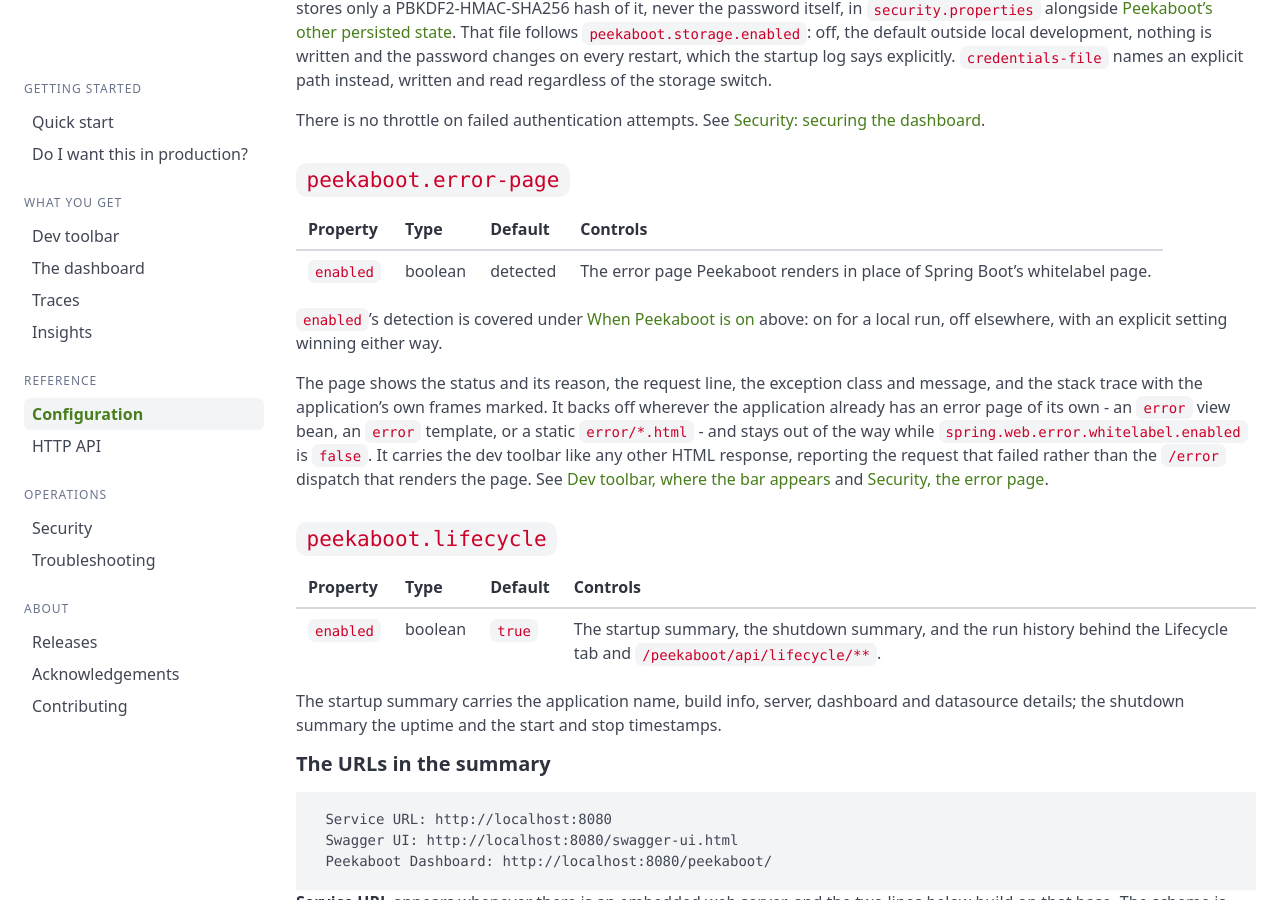
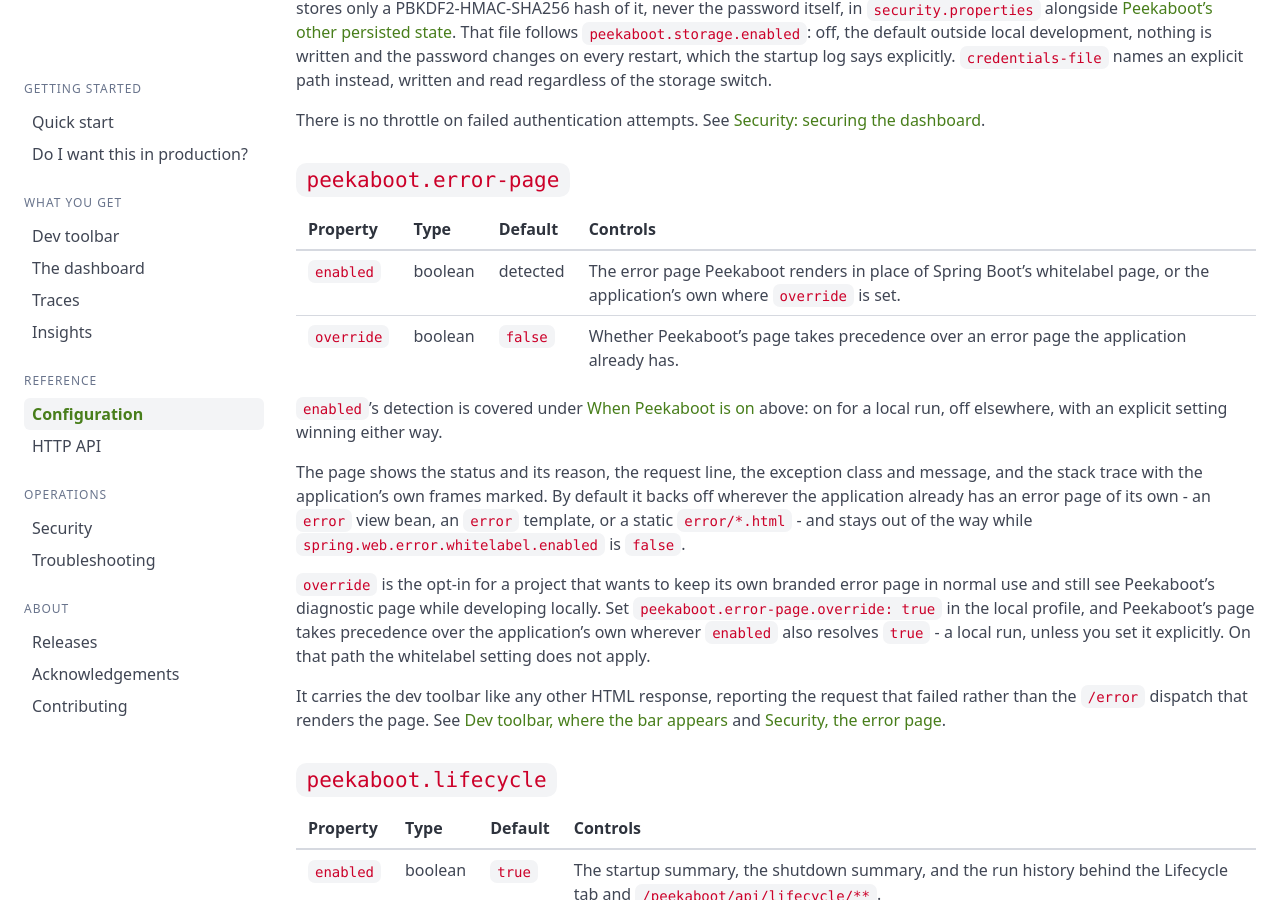
Before and after one commit to peekaboot-org/peekaboot-org.github.io, a Jekyll site: the page built from docs/configuration.md, in a window 1280 px wide and 900 px high, scrolled down 4986 px. Built offline with Jekyll 4.4.1, drawn with Linux system fonts in a browser that asks for light colours.

Commit message:
docs: document peekaboot.error-page.override

```diff
--- a/docs/configuration.md
+++ b/docs/configuration.md
@@ -215,18 +215,26 @@
 
 | Property | Type | Default | Controls |
 |---|---|---|---|
-| `enabled` | boolean | detected | The error page Peekaboot renders in place of Spring Boot's whitelabel page. |
+| `enabled` | boolean | detected | The error page Peekaboot renders in place of Spring Boot's whitelabel page, or the application's own where `override` is set. |
+| `override` | boolean | `false` | Whether Peekaboot's page takes precedence over an error page the application already has. |
 
 `enabled`'s detection is covered under [When Peekaboot is on](#when-peekaboot-is-on) above: on
 for a local run, off elsewhere, with an explicit setting winning either way.
 
 The page shows the status and its reason, the request line, the exception class and message,
-and the stack trace with the application's own frames marked. It backs off wherever the
-application already has an error page of its own - an `error` view bean, an `error` template,
-or a static `error/*.html` - and stays out of the way while
-`spring.web.error.whitelabel.enabled` is `false`. It carries the dev toolbar like any other
-HTML response, reporting the request that failed rather than the `/error` dispatch that renders
-the page. See [Dev toolbar, where the bar
+and the stack trace with the application's own frames marked. By default it backs off wherever
+the application already has an error page of its own - an `error` view bean, an `error`
+template, or a static `error/*.html` - and stays out of the way while
+`spring.web.error.whitelabel.enabled` is `false`.
+
+`override` is the opt-in for a project that wants to keep its own branded error page in normal
+use and still see Peekaboot's diagnostic page while developing locally. Set
+`peekaboot.error-page.override: true` in the local profile, and Peekaboot's page takes
+precedence over the application's own wherever `enabled` also resolves `true` - a local run,
+unless you set it explicitly. On that path the whitelabel setting does not apply.
+
+It carries the dev toolbar like any other HTML response, reporting the request that failed
+rather than the `/error` dispatch that renders the page. See [Dev toolbar, where the bar
 appears]({{ '/docs/dev-toolbar/' | relative_url }}#where-the-bar-appears) and
 [Security, the error page]({{ '/docs/security/' | relative_url }}#the-error-page).
 
```
